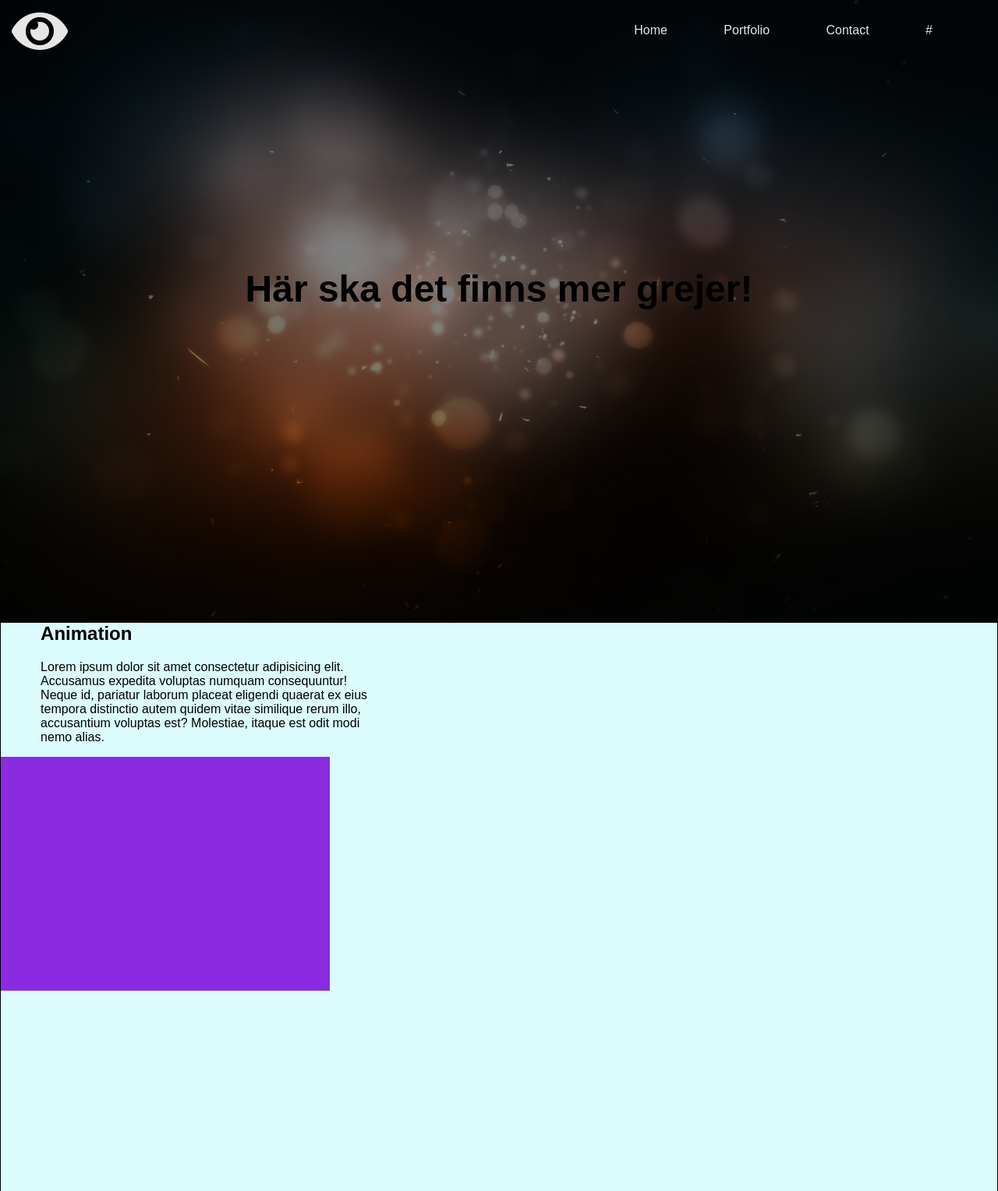
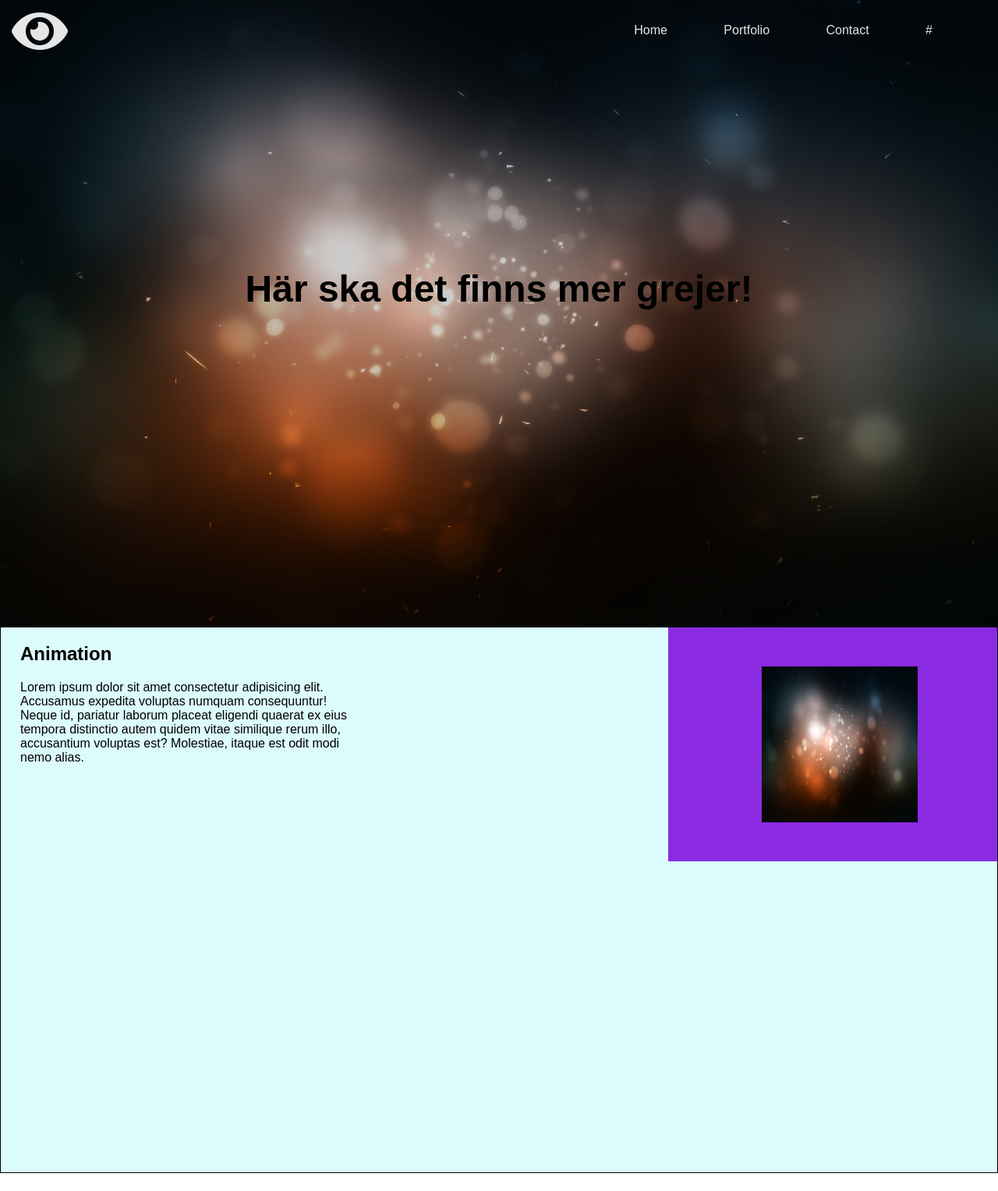
Before and after one commit to AntonNorgren/Projektarbete, a plain HTML site: page Projektarbete/index.html in a window 1280 px wide. Shown: the whole page at 78% size. After the commit the page ends 1505 px from the top, so only its background shows below. Drawn offline with nearby package versions, Linux system fonts and the light colour scheme.

Commit message:
Testade ändra vh
Sitter på min laptop och såg lite problem, testa hur det ser ut nu!

```diff
--- a/Projektarbete/index.css
+++ b/Projektarbete/index.css
@@ -3,12 +3,12 @@
 ***************/
 
 .menu-bar{
-  background:linear-gradient( rgba(0, 0, 0, 0.5) 100%,
-   rgba(0, 0, 0, 0.5)100%),url("/images/Lights.png");
+  background:linear-gradient( rgba(0, 0, 0, 0.2) 100%,
+   rgba(0, 0, 0, 0.2)100%),url("/images/Lights.png");
   background-position: center;
   background-size: cover;
  width: 100%;
- height: 100.71vh;
+ height: 101.5vh;
  margin: 0;
  margin-top: 10px;
  display: flex;
@@ -59,7 +59,7 @@ nav ul li a{
 
 nav.black{
   background-color: #000;
-  height: 10%;
+  height: 13%;
 }
 
 
@@ -85,20 +85,29 @@ body h1{
 ***************/
 
 .portfolio-content{
-  /* Utan detta värde får uppstår en vit rad överst på sidan. */
+  /* Utan Margin-top får uppstår en vit rad överst på sidan. */
 margin-top: -17px;
-height: 193vh;
+height: 190vh;
 border: #000 solid 1px;
 background-color: rgb(220, 251, 253);
 }
 
 .text-box{
-  margin: 62.5% 0 0 4%;
+  margin: 0;
+  padding-left: 25px;
   width: 33%;
+  float:left;
 }
 
 .content-box{
   background-color: blueviolet;
   width: 33%;
   height:300px;
+  float: right;
 }
+
+.content-box img{
+  height: 200px;
+  width: 200px;
+  padding: 50px 0 50px 120px;
+}
--- a/Projektarbete/index.html
+++ b/Projektarbete/index.html
@@ -37,6 +37,7 @@
     </div>
 
     <div class="content-box">
+        <img src="/images/Lights.png">
     </div>
 </div>
 
```
